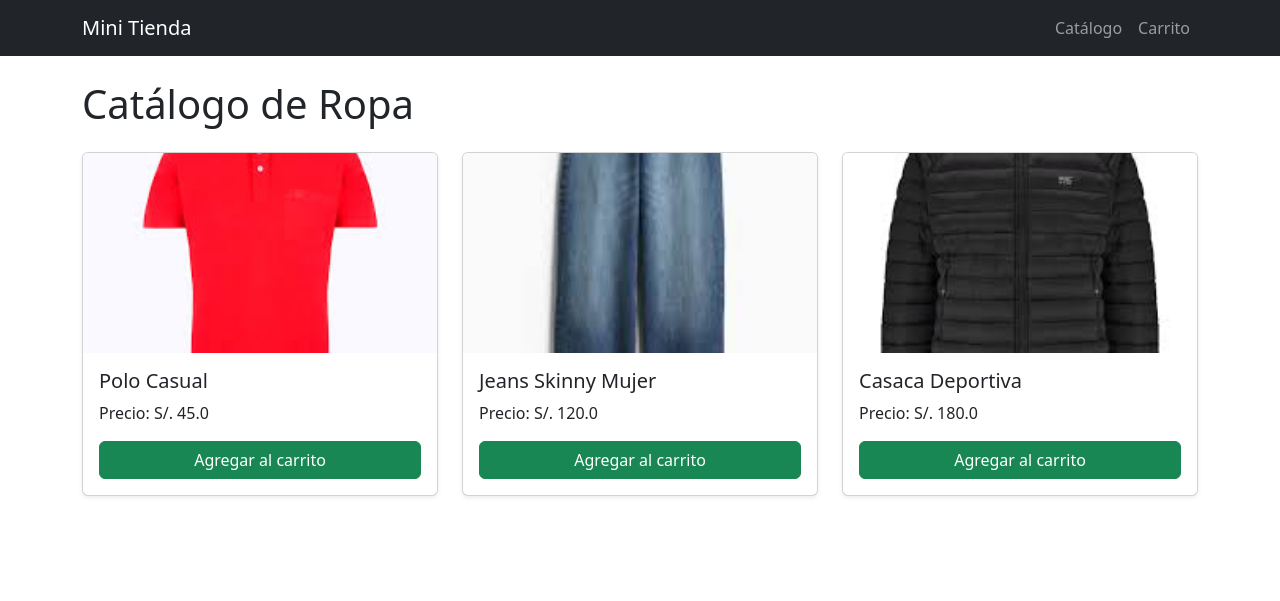
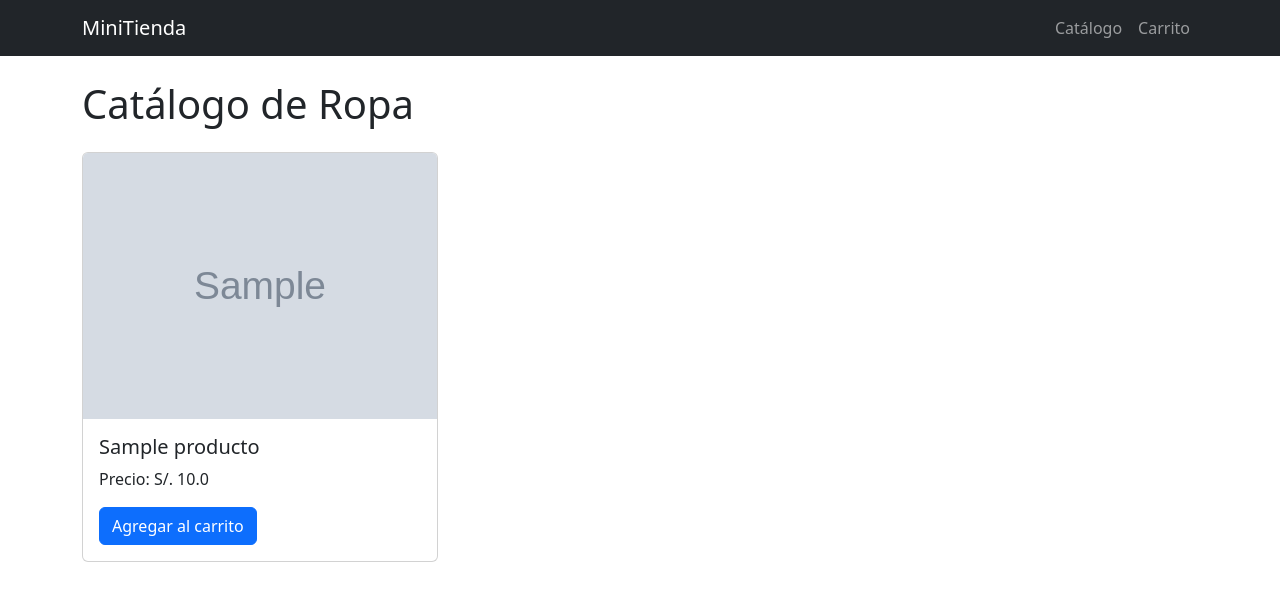
Before and after one commit to DaanLuu82/Minitienda_ropa, a Flask app: page /catalogo in a window 1280 px wide. Shown: the top 601 px of the page. Run offline with Flask 3, Linux system fonts and the light colour scheme; tables that the repository leaves empty hold one stand-in row (values such as "Sample post"); grey boxes marked "Sample" are stand-in pictures.

Commit message:
modificaciones

```diff
--- a/app.py
+++ b/app.py
@@ -1,55 +1,40 @@
-from flask import Flask, render_template, redirect, url_for, session
+from flask import Flask, render_template, redirect, url_for
+from models import db, Producto, CarritoItem
 
 app = Flask(__name__)
-app.secret_key = 'tu_clave_secreta'
-
-# Productos locales
-productos = [
-    {"id": 1, "nombre": "Polo Casual",        "precio": 45.00,  "imagen": "polo.jpeg"},
-    {"id": 2, "nombre": "Jeans Skinny Mujer", "precio": 120.00, "imagen": "jeans.jpeg"},
-    {"id": 3, "nombre": "Casaca Deportiva",   "precio": 180.00, "imagen": "casaca.jpeg"},
-]
+app.config['SQLALCHEMY_DATABASE_URI'] = 'sqlite:///tienda.db'
+app.config['SQLALCHEMY_TRACK_MODIFICATIONS'] = False
+app.secret_key = 'clave-secreta'
+db.init_app(app)
 
 @app.route('/')
 @app.route('/catalogo')
 def catalogo():
+    productos = Producto.query.all()
     return render_template('catalogo.html', productos=productos)
 
 @app.route('/agregar/<int:id>')
 def agregar(id):
-    # Inicializa carrito como dict
-    if 'carrito' not in session or isinstance(session['carrito'], list):
-        session['carrito'] = {}
-    carrito = session['carrito']
-    key = str(id)
-    carrito[key] = carrito.get(key, 0) + 1
-    session.modified = True
+    item = CarritoItem.query.filter_by(producto_id=id).first()
+    if item:
+        item.cantidad += 1
+    else:
+        nuevo = CarritoItem(producto_id=id, cantidad=1)
+        db.session.add(nuevo)
+    db.session.commit()
     return redirect(url_for('ver_carrito'))
 
 @app.route('/carrito')
 def ver_carrito():
-    carrito_data = session.get('carrito', {})
-    productos_carrito = []
-    total = 0.0
-
-    for id_str, cantidad in carrito_data.items():
-        prod = next((p for p in productos if p['id']==int(id_str)), None)
-        if prod:
-            subtotal = prod['precio'] * cantidad
-            total += subtotal
-            productos_carrito.append({
-                **prod,
-                'cantidad': cantidad,
-                'subtotal': round(subtotal,2)
-            })
-
-    return render_template('carrito.html', carrito=productos_carrito, total=round(total,2))
+    items = CarritoItem.query.all()
+    total = sum(i.producto.precio * i.cantidad for i in items)
+    return render_template('carrito.html', carrito=items, total=total)
 
 @app.route('/vaciar')
 def vaciar():
-    session.pop('carrito', None)
-    session.modified = True
-    return redirect(url_for('ver_carrito'))
+    CarritoItem.query.delete()
+    db.session.commit()
+    return redirect(url_for('catalogo'))
 
 if __name__ == '__main__':
     app.run(debug=True)
--- a/templates/base.html
+++ b/templates/base.html
@@ -2,20 +2,13 @@
 <html lang="es">
 <head>
   <meta charset="UTF-8">
-  <title>{% block title %}Mi Tienda{% endblock %}</title>
+  <title>{% block title %}Tienda de Ropa{% endblock %}</title>
   <link href="https://cdn.jsdelivr.net/npm/bootstrap@5.3.0/dist/css/bootstrap.min.css" rel="stylesheet">
-  <style>
-    .img-producto {
-      width: 100%;
-      height: 200px;
-      object-fit: cover;
-    }
-  </style>
 </head>
 <body>
 <nav class="navbar navbar-expand-lg navbar-dark bg-dark">
   <div class="container">
-      <a class="navbar-brand" href="{{ url_for('catalogo') }}">Mini Tienda</a>
+    <a class="navbar-brand" href="{{ url_for('catalogo') }}">MiniTienda</a>
     <ul class="navbar-nav ms-auto">
       <li class="nav-item"><a class="nav-link" href="{{ url_for('catalogo') }}">Catálogo</a></li>
       <li class="nav-item"><a class="nav-link" href="{{ url_for('ver_carrito') }}">Carrito</a></li>
--- a/templates/catalogo.html
+++ b/templates/catalogo.html
@@ -5,19 +5,16 @@
 <h1 class="mb-4">Catálogo de Ropa</h1>
 <div class="row">
   {% for p in productos %}
-    <div class="col-md-4">
-      <div class="card mb-4 shadow-sm">
-        <img src="{{ url_for('static', filename='img/' + p.imagen) }}"
-             class="img-producto card-img-top" alt="{{ p.nombre }}">
-        <div class="card-body">
-          <h5 class="card-title">{{ p.nombre }}</h5>
-          <p class="card-text">Precio: S/. {{ p.precio }}</p>
-          <a href="{{ url_for('agregar', id=p.id) }}" class="btn btn-success w-100">
-            Agregar al carrito
-          </a>
-        </div>
+  <div class="col-md-4">
+    <div class="card mb-4">
+      <img src="{{ url_for('static', filename=p.imagen) }}" class="card-img-top" alt="{{ p.nombre }}">
+      <div class="card-body">
+        <h5 class="card-title">{{ p.nombre }}</h5>
+        <p class="card-text">Precio: S/. {{ p.precio }}</p>
+        <a href="{{ url_for('agregar', id=p.id) }}" class="btn btn-primary">Agregar al carrito</a>
       </div>
     </div>
+  </div>
   {% endfor %}
 </div>
 {% endblock %}
```
Also changed, not shown: init_db,py.py (added, +12 -0 lines), models.py (added, +15 -0 lines), templates/carrito.html (+9 -22 lines). Lines whose indentation alone changed are shown as unchanged.
